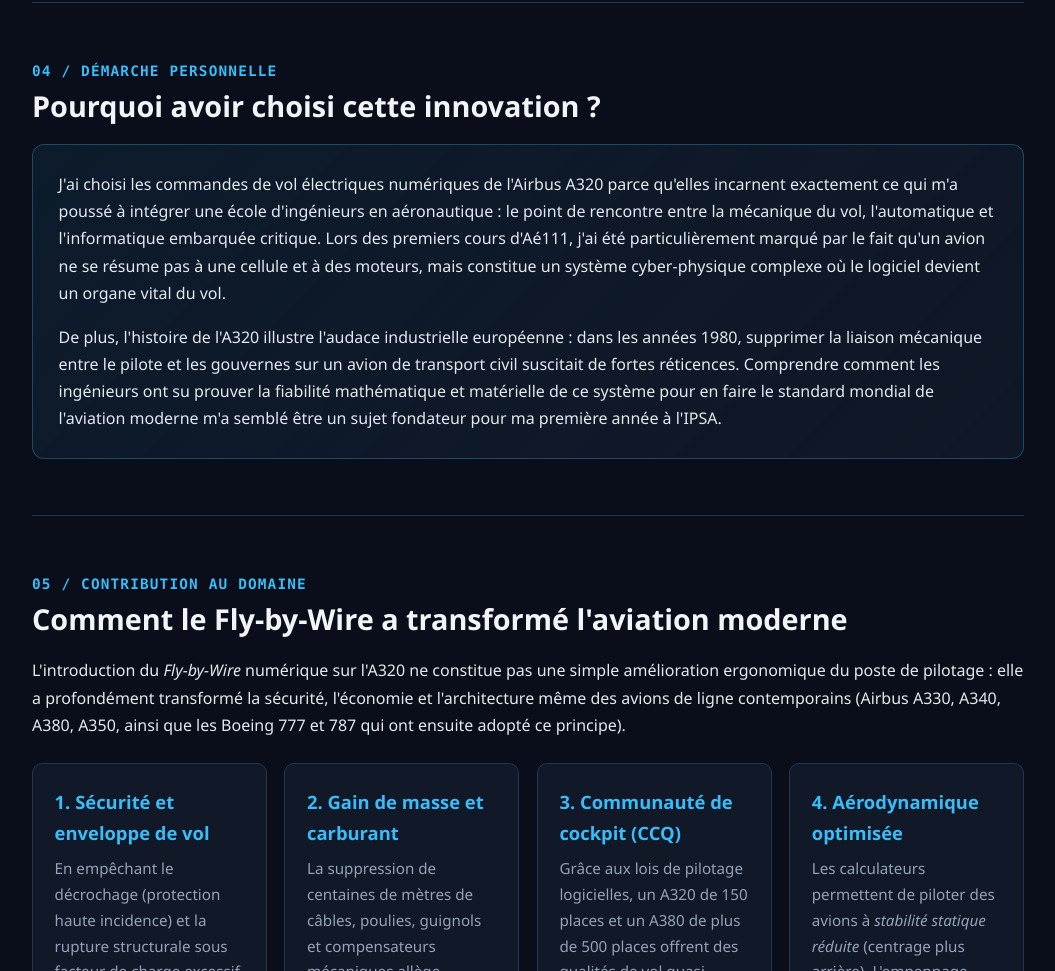
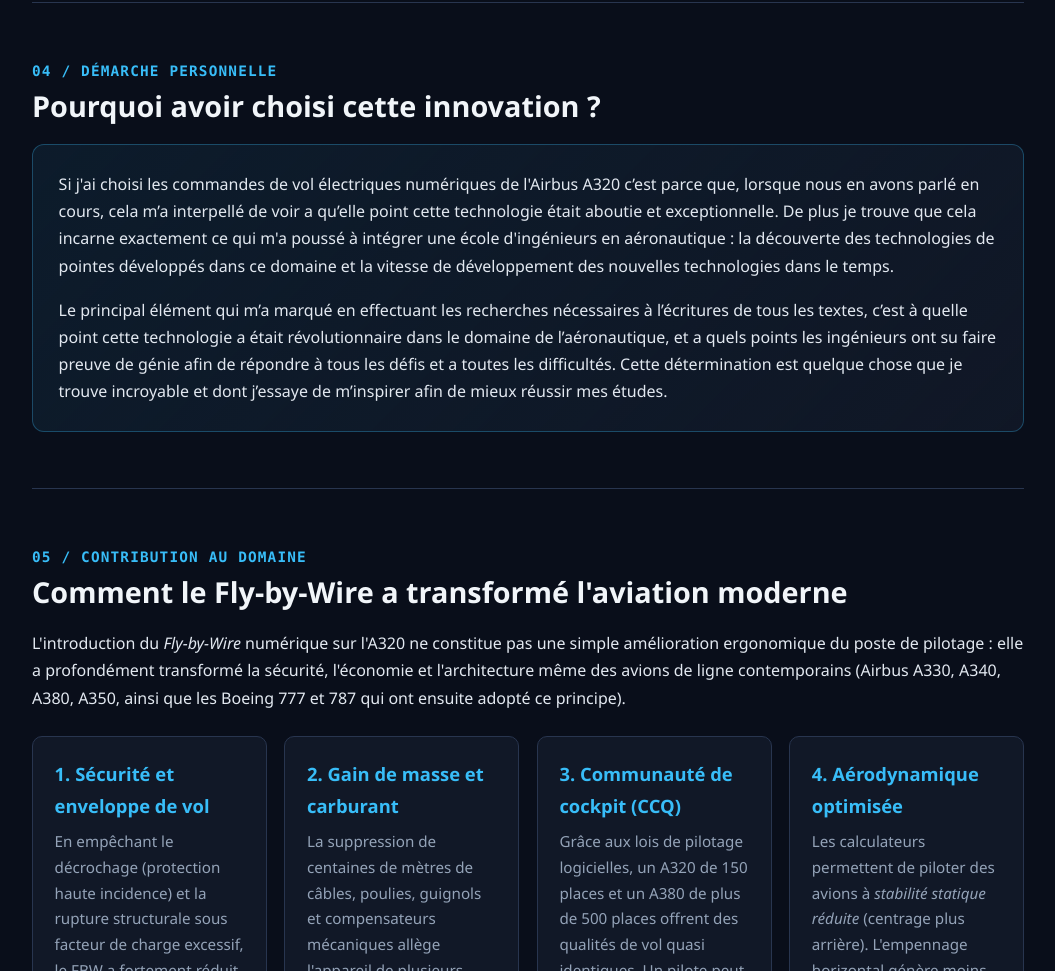
Before and after one commit to LHGT-44/fly-by-wire, a plain HTML site: page index.html in a window 1280 px wide. Shown: the part 3824-4795 px from the top of the page, without its empty margins (112-1167 px from the left). Drawn offline with Linux system fonts and the light colour scheme.

Commit message:
Revise text about Airbus A320 flight controls

```diff
--- a/index.html
+++ b/index.html
@@ -649,10 +649,10 @@
       <h2>Pourquoi avoir choisi cette innovation ?</h2>
       <div class="quote-card">
         <p>
-          J'ai choisi les commandes de vol électriques numériques de l'Airbus A320 parce qu'elles incarnent exactement ce qui m'a poussé à intégrer une école d'ingénieurs en aéronautique : le point de rencontre entre la mécanique du vol, l'automatique et l'informatique embarquée critique. Lors des premiers cours d'Aé111, j'ai été particulièrement marqué par le fait qu'un avion ne se résume pas à une cellule et à des moteurs, mais constitue un système cyber-physique complexe où le logiciel devient un organe vital du vol.
+          Si j'ai choisi les commandes de vol électriques numériques de l'Airbus A320 c’est parce que, lorsque nous en avons parlé en cours, cela m’a interpellé de voir a qu’elle point cette technologie était aboutie et exceptionnelle. De plus je trouve que cela incarne exactement ce qui m'a poussé à intégrer une école d'ingénieurs en aéronautique : la découverte des technologies de pointes développés dans ce domaine et la vitesse de développement des nouvelles technologies dans le temps.
         </p>
         <p style="margin-bottom: 0;">
-          De plus, l'histoire de l'A320 illustre l'audace industrielle européenne : dans les années 1980, supprimer la liaison mécanique entre le pilote et les gouvernes sur un avion de transport civil suscitait de fortes réticences. Comprendre comment les ingénieurs ont su prouver la fiabilité mathématique et matérielle de ce système pour en faire le standard mondial de l'aviation moderne m'a semblé être un sujet fondateur pour ma première année à l'IPSA.
+          Le principal élément qui m’a marqué en effectuant les recherches nécessaires à l’écritures de tous les textes, c’est à quelle point cette technologie a était révolutionnaire dans le domaine de l’aéronautique, et a quels points les ingénieurs ont su faire preuve de génie afin de répondre à tous les défis et a toutes les difficultés. Cette détermination est quelque chose que je trouve incroyable et dont j’essaye de m’inspirer afin de mieux réussir mes études.
         </p>
       </div>
     </section>
```
